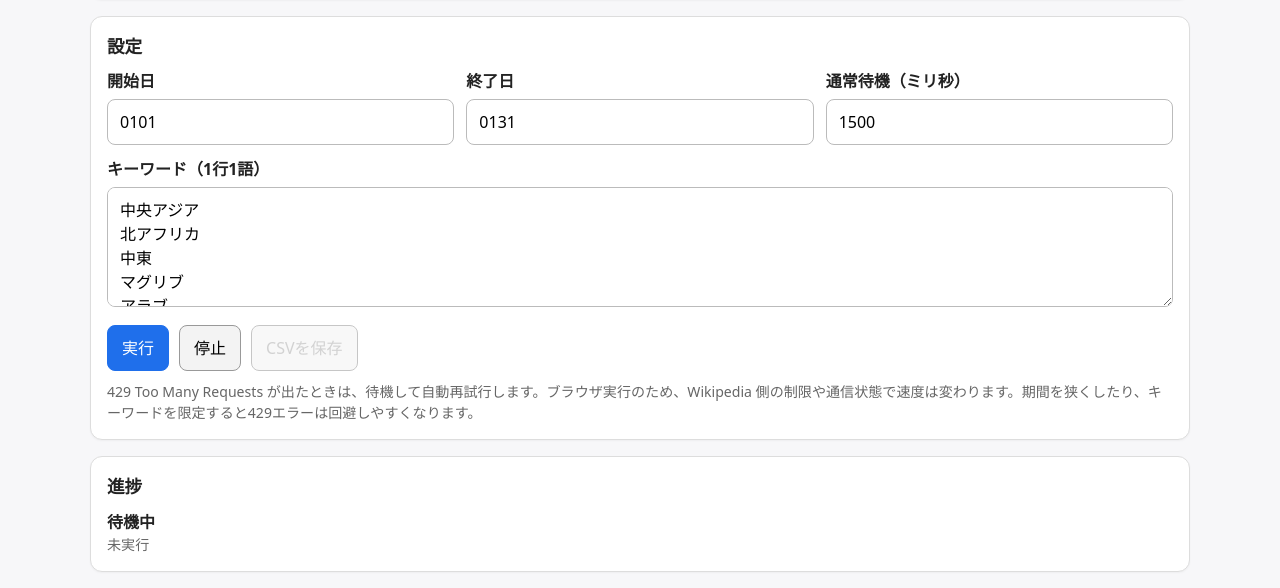
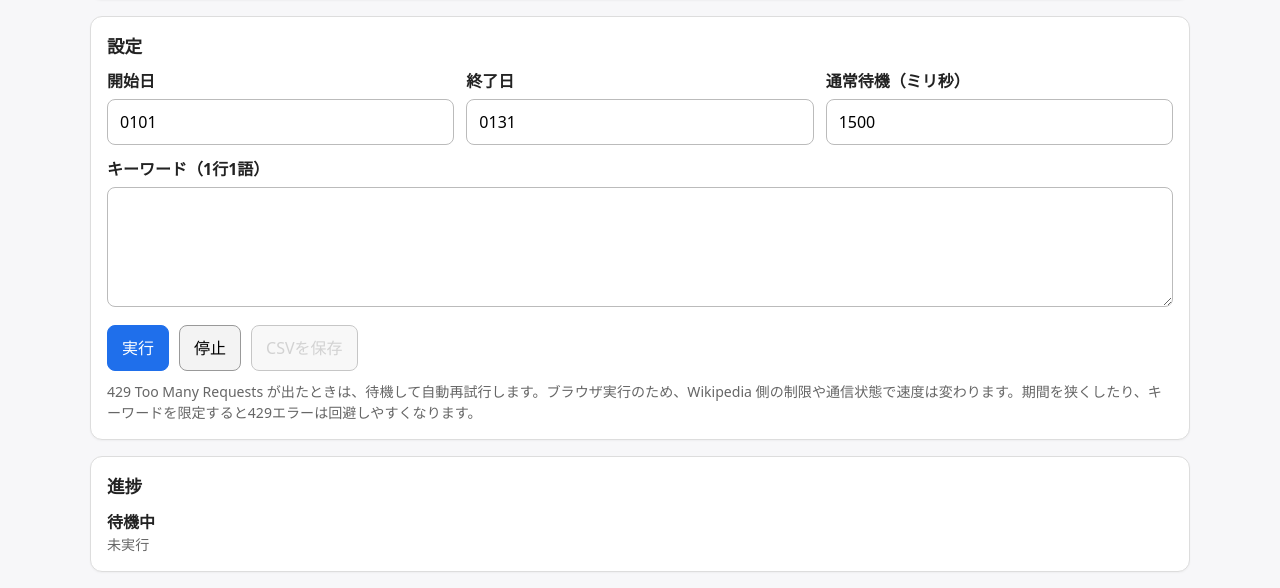
Before and after one commit to yhayashislam/whatdayforlibrary, a plain HTML site: page index.html in a window 1280 px wide. Shown: the part 149-737 px from the top of the page. Drawn offline with Linux system fonts and the light colour scheme.

Commit message:
Update index.html

```diff
--- a/index.html
+++ b/index.html
@@ -107,15 +107,6 @@
     const ALL_SECTIONS = [...WIKITEXT_SECTIONS, ...HTML_SECTIONS];
 
     const defaultKeywords = [
-      "中央アジア", "北アフリカ", "中東",
-      "マグリブ", "アラブ", "湾岸", "GCC",
-      "イスラーム", "イスラム",
-      "カザフスタン", "ウズベキスタン", "キルギス", "タジキスタン", "トルクメニスタン",
-      "モロッコ", "アルジェリア", "チュニジア", "リビア", "エジプト", "西サハラ",
-      "トルコ", "イラン", "イラク", "シリア", "レバノン", "イスラエル",
-      "パレスチナ", "パレスチナ国", "ヨルダン", "サウジアラビア", "イエメン", "オマーン",
-      "アラブ首長国連邦", "UAE", "カタール", "バーレーン", "クウェート",
-      "アフガニスタン"
     ];
 
     const state = {
```
